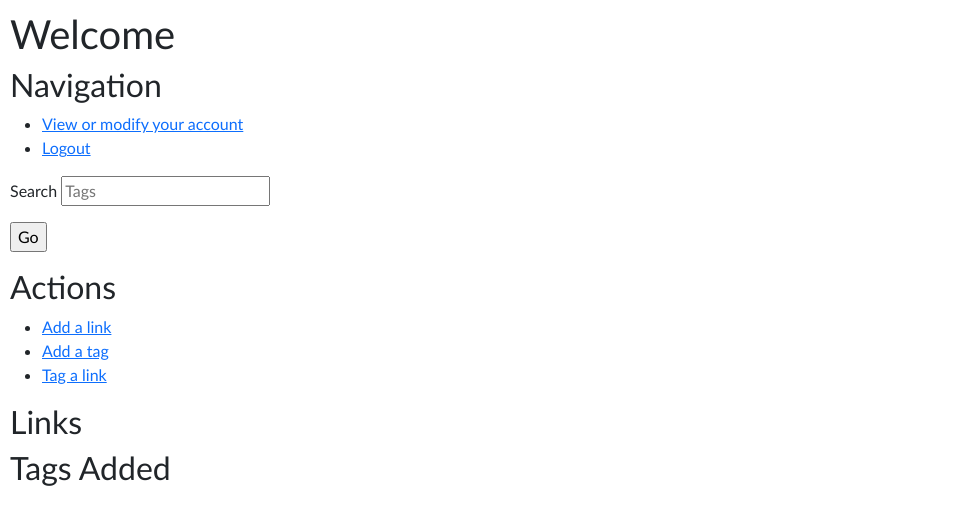
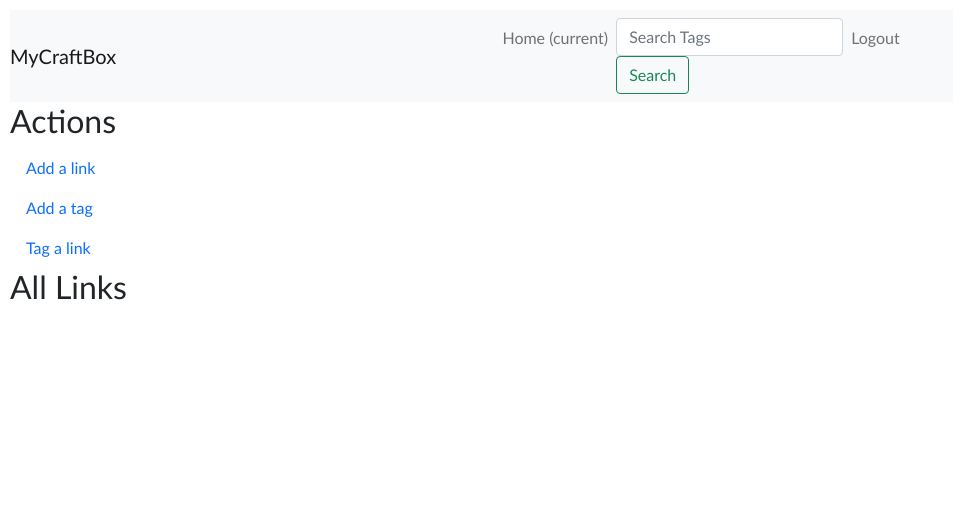
Before and after one commit to airncodes/HB-my-craft-box, a Flask app: page /craftbox in a window 1280 px wide. Shown: the top 525 px of the page, without its empty margins (0-953 px from the left). Run offline with Flask 2, Linux system fonts and the light colour scheme; the visitor is signed in with stand-in values (Sample User, id 1); data comes from the database, SQL or seed files in the repository; data that the repository does not hold is empty; some libraries are stand-ins or nearby versions.

Commit message:
Got React Links built, modified the navbar, and cleaned up some code in the craftboxR.html and modified some code in the crud.py file and server.py file

```diff
--- a/server.py
+++ b/server.py
@@ -80,25 +80,6 @@
     flash('Invalid email or password. Try again.')
     return redirect('/login')
 
-
-# @app.route('/account')
-# @login_required
-# def show_account_page():
-#     """Shows user's account page"""
-#     if request.method == "POST":
-#         fname = request.form.get('fname')
-#         lname = request.form.get('lname')
-#         user_name = request.form.get('user_name')
-#         email = request.form.get('email')
-#         if email != current_user.email:
-#             current_user.email=email
-#             db.session.commit()
-#             flash('Email updated')
-#         user = crud.find_user_by_email(email)
-#         if user:
-#             flash('Email already taken')
-#     return render_template("accounts_page.html",)
-
 @app.route('/logout')
 def logout():
     """Logs out for the user"""
@@ -110,20 +91,18 @@
 def user_search():
     """Shows user search results based on their query"""
 
-    query_word = request.form.get('query')
+    query_word = request.form.get('query').title()
     query_tag = crud.search_by_tag(query_word)
     return render_template("results.html", query_word=query_word, query_tag=query_tag)
 
-@app.route('/selection')
-def show_selected_item():
-    """Shows page for the selected item"""
-    pass
 
 @app.route('/addlink')
 @login_required
 def show_addlink():
     """Shows the addlink form"""
-    return render_template("addlink.html")
+    user_id = current_user.user_id
+    tags = crud.show_tags(user_id)
+    return render_template("addlink.html", tags=tags)
 
 @app.route('/addlink', methods=['POST'])
 @login_required
@@ -136,17 +115,30 @@
     image = request.form.get('image')
     notes = request.form.get('notes')
 
-    crud.add_link(name, link_path, user_id, image, notes)
+    # Creates link
+    new_link = crud.add_link(name, link_path, user_id, image, notes)
+    link_req = name
+    # If link is tagged, creates the taglink association.
+    tags_sel = request.form.getlist("tag2apply")
+    if tags_sel:
+        crud.apply_tag2link(link_req, tags_sel)
     flash('Link Added!')
     return redirect('/craftbox')
 
 @app.route('/craftbox')
 @login_required
+def show_craftbox():
+    """Shows main craftbox page"""
+    return render_template("craftboxR.html")
+
+@app.route('/craftboxb.json')
+@login_required
 def show_tags():
     """Shows tags of the user"""
     user_id = current_user.user_id
-    tags = crud.show_tags(user_id)
-    return render_template("craftboxR.html", tags=tags)
+    buttons = crud.conv_tags_for_react(user_id)
+    return jsonify({"buttons": buttons})
+
 
 @app.route('/craftbox.json')
 @login_required
@@ -182,6 +174,29 @@
 
     flash('Link Edited!')
     return jsonify()
+
+@app.route("/del-card", methods=["POST"])
+def delete_card():
+    """Delete a card to the DB."""
+    link_id = request.get_json().get("link_id")
+    print(link_id)
+    crud.del_link_card(link_id)
+
+    flash('Link Removed!')
+    return jsonify()
+
+
+@app.route('/craftboxF.json')
+@login_required
+def filter_view():
+    """Shows user a filterable view of their link cards"""
+    # user_id = current_user.user_id
+    # tags = crud.conv_tags_for_react(user_id)(user_id)  # All User's Tags
+    # cards = crud.show_links_of_user(user_id) # All User's Cards
+    # query_word = request.args.get('tag').title()
+    # fcards = crud.filter_by_tag(query_word) # Filtered Cards based on Tag
+    return jsonify({"fcards": "fcards go here", "cards": "cards go her", "tags": ["apple", "berry", "cherry"]})
+
 
 @app.route('/addtag')
 @login_required
--- a/static/css/styles.css
+++ b/static/css/styles.css
@@ -1,6 +1,6 @@
 .grid {
   display: grid;
-  grid-template-columns: 3fr 3fr 3fr 3fr;
+  grid-template-columns: 3fr 3fr;
   grid-gap: 20px;
   align-items: normal;
 }
--- /dev/null
+++ b/static/js/button_tags.jsx
@@ -0,0 +1,47 @@
+function TagButton(props) {
+    return (
+        <button type="button" className="btn toggle-btn" aria-pressed={props.isPressed} onClick={() => props.setFilter(props.tag)}>
+            <span className="visually-hidden"></span>
+            <span>{props.tag}</span>
+            <span className="visually-hidden"></span>
+        </button>
+      );
+  }
+
+
+function ButtonContainer() {
+    const [buttons, setTagButtons] = React.useState([]);
+
+    function addButton() {
+
+        const currentButtons = [...buttons];
+        setTagButtons([...currentButtons]);
+    }
+
+    React.useEffect(() => {
+        fetch('/craftboxb.json')
+            .then(response => response.json())
+            .then(data => setTagButtons(data.buttons));
+    }, []);
+
+    const tagButtons = [];
+
+    console.log(`tagButtons: `, tagButtons);
+
+    for (const currentButton of buttons) {
+        tagButtons.push(
+        <TagButton addButton={addButton}
+            tag={currentButton.tag}
+        />
+        );
+    }
+    console.log(`tagButtons: `, tagButtons);
+
+    return (
+        <React.Fragment>
+            <div>{tagButtons}</div>
+        </React.Fragment>
+    );
+}
+
+ReactDOM.render(<ButtonContainer/>, document.querySelector('#buttoncontainer'));
--- a/static/js/linkCard.jsx
+++ b/static/js/linkCard.jsx
@@ -1,11 +1,12 @@
 // Link card function to create a card of the link(s) added.
+
 function LinkCard(props) {
   const [isModalVisible, setIsModalVisible] = React.useState(false);
   return (
     <div className="card">
       <img src={props.image} alt="Image not available"/>
       <p><a href={props.link_path}>{props.name}</a></p>
-      <p> Notes: {props.notes} </p>
+      <p className="notes"> Notes: {props.notes} </p>
       <button onClick={() => setIsModalVisible(true)}>Edit</button>
       {isModalVisible && (
         <Modal onModalClose={() => {setIsModalVisible(false), window.location.reload()}}>
@@ -98,36 +99,45 @@
       body: JSON.stringify({link_id, name, image, notes}),
     }).then(response => {
       console.log(response)
-      // response.json().then(jsonResponse => {
-      //   // const {cardEdited} = jsonResponse;
-      //   // const {name: cardName, image: cardImage, notes: cardNotes} = cardEdited;
-      //   // props.editCard(cardName, cardImage, cardNotes);
-      //   console.log(jsonResponse)
-      // });
     });
   }
 
+  function delCard() {
+    fetch('/del-card', {
+      method: 'POST',
+      headers: {
+        'Content-Type': 'application/json',
+      },
+      body: JSON.stringify({link_id}),
+    }).then(response => {
+      console.log(response)
+    });
+  }
+
+
   return (
     <React.Fragment>
-    <h4>Edit Card Options</h4>
     <label htmlFor="nameInput" style={{marginLeft: '10px'}}>
       Name
-      <input value={name} onChange={event => setName(event.target.value)} id="nameInput"/>
+      <input className="modal-input" value={name} onChange={event => setName(event.target.value)} id="nameInput"/>
     </label>
     <br />
     <label htmlFor="imageInput" style={{marginLeft: '10px'}}>
       Image
-      <input value={image} onChange={event => setImage(event.target.value)} id="imageInput" />
+      <input className="modal-input" value={image} onChange={event => setImage(event.target.value)} id="imageInput" />
     </label>
     <br />
     <label htmlFor="notesInput" style={{marginLeft: '10px'}}>
       Notes
-      <input value={notes} onChange={event => setNotes(event.target.value)} id="notesInput" />
+      <input className="modal-input" value={notes} onChange={event => setNotes(event.target.value)} id="notesInput" />
     </label>
     <br />
-    <input type="number" name="link_id" defaultValue={props.link_id} hidden></input>
+    <input className="modal-input" type="number" name="link_id" defaultValue={props.link_id} hidden></input>
     <button className="submit-btn" onClick={editCard}>
       Make Change
+    </button>
+    <button className="del-btn" onClick={delCard}>
+      Delete
     </button>
   </React.Fragment>);
 };
@@ -182,8 +192,7 @@
   }
   return (
     <React.Fragment>
-      <linkCards addCard={addCard} />
-      <h2>Links</h2>
+      <h2>All Links</h2>
       <div className="grid">{linkCards}</div>
     </React.Fragment>
   );
--- a/templates/addlink.html
+++ b/templates/addlink.html
@@ -26,6 +26,12 @@
     <p>
       Notes <input type="text" name="notes">
     </p>
+    Optional-Tag a link with an available tag. (Can be tagged later.)
+    <select name="tag2apply">
+        {% for tag in tags %}
+        <option value="{{tag.tag}}">{{tag.tag}}</option>
+        {% endfor %}
+    </select>
 
     <p>
       <input type="submit">
--- a/templates/base.html
+++ b/templates/base.html
@@ -1,8 +1,9 @@
 <!doctype html>
-<html>
+<html lang="en">
   <head>
+    <!-- Required meta tags -->
     <meta charset="utf-8">
-    <meta name="viewport" content="width=device-width">
+    <meta name="viewport" content="width=device-width, initial-scale=1, shrink-to-fit=no">
     <title>
       {% block title %}{% endblock %}
     </title>
@@ -13,8 +14,9 @@
     <!-- CSS only -->
     <link href="https://cdn.jsdelivr.net/npm/bootstrap@5.1.3/dist/css/bootstrap.min.css" rel="stylesheet" integrity="sha384-1BmE4kWBq78iYhFldvKuhfTAU6auU8tT94WrHftjDbrCEXSU1oBoqyl2QvZ6jIW3" crossorigin="anonymous">
 
+
+    <link href="/static/css/styles.css" rel="stylesheet">
     {% block head %}{% endblock %}
-    <link href="/static/css/styles.css" rel="stylesheet">
   </head>
   <body>
     {% with messages=get_flashed_messages() %}
@@ -26,7 +28,8 @@
     {% block body %}{% endblock %}
 
     {% block after_body %}{% endblock %}
-    {% block js %}{% endblock %}
+
     <!-- JavaScript Bundle with Popper -->
     <script src="https://cdn.jsdelivr.net/npm/bootstrap@5.1.3/dist/js/bootstrap.bundle.min.js" integrity="sha384-ka7Sk0Gln4gmtz2MlQnikT1wXgYsOg+OMhuP+IlRH9sENBO0LRn5q+8nbTov4+1p" crossorigin="anonymous"></script>
+    {% block js %}{% endblock %}
   </body>
--- a/templates/craftboxR.html
+++ b/templates/craftboxR.html
@@ -3,40 +3,50 @@
 {% block title %}My Craft Box{% endblock %}
 
 {% block body %}
-  <h1>Welcome</h1>
-  <h2>Navigation</h2>
-  <ul>
-    <li><a href="/account">View or modify your account</a></li>
-    <li><a href="/logout">Logout</a></li>
-  </ul>
-  <form class="search" action="search" method="POST">
-    <p>
-      Search <input type="text" name="query" placeholder="Tags">
-    </p>
-    <p>
-      <input type="submit" value="Go">
-    </p>
-  </form>
+  <nav class="navbar navbar-expand-lg navbar-light bg-light" style="background-color: #e3f2fd;">
+    <a class="navbar-brand" href="/">MyCraftBox</a>
+    <button class="navbar-toggler" type="button" data-toggle="collapse" data-target="#navbarSupportedContent" aria-controls="navbarSupportedContent" aria-expanded="false" aria-label="Toggle navigation">
+      <span class="navbar-toggler-icon"></span>
+    </button>
 
-  <h2>Actions</h2>
-  <ul>
-      <li><a href="addlink">Add a link</a></li>
-      <li><a href="addtag">Add a tag</a></li>
-      <li><a href="applytaglink">Tag a link</a></li>
-  </ul>
+    <div class="collapse navbar-collapse" id="navbarSupportedContent">
+      <ul class="navbar-nav m-auto">
+        <li class="nav-item active">
+          <a class="nav-link" href="/">Home <span class="sr-only">(current)</span></a>
+        </li>
+        <form class="form-inline" action="search" method="POST">
+          <input class="form-control mr-sm-2" type="text" name="query" placeholder="Search Tags" aria-label="Search">
+          <button class="btn btn-outline-success my-2 my-sm-0" type="submit">Search</button>
+        </form>
+        <li class="nav-item active">
+          <a class="nav-link" href="/logout">Logout</a>
+        </li>
+      </ul>
+    </div>
+  </nav>
 
-  <div id="linkcontainer"></div>
+  <nav class="nav flex-column">
+    <h2>Actions</h2>
+    <a class="nav-link active" href="addlink">Add a link</a>
+    <a class="nav-link" href="addtag">Add a tag</a>
+    <a class="nav-link" href="applytaglink">Tag a link</a>
+  </nav>
 
-  <section id="viewTags">
-    <h2>Tags Added</h2>
-    <ul>
-    {% for tag in tags %}
-      <li>{{tag.tag}}</li>
-    {% endfor %}
-    </ul>
-  </section>
+
+  <div class="col-9">
+    <div class="tab-content" id="nav-tabContent">
+      <div id="linkcontainer"></div>
+    </div>
+  </div>
+</div>
+<!--  filterCard.jsx substitution -->
+
+  <div id="buttoncontainer"></div>
+
+
 {% endblock %}
 
 {% block js %}
 <script src="/static/js/linkCard.jsx" type="text/jsx"></script>
+<script src="/static/js/button_tags.jsx" type="text/jsx"></script>
 {% endblock %}
```
Also changed, not shown: other parts of static/css/styles.css (+55 -1 lines), crud.py (+18 -0 lines), model.py (+9 -1 lines), static/js/filterCard.jsx (added, +250 -0 lines).
